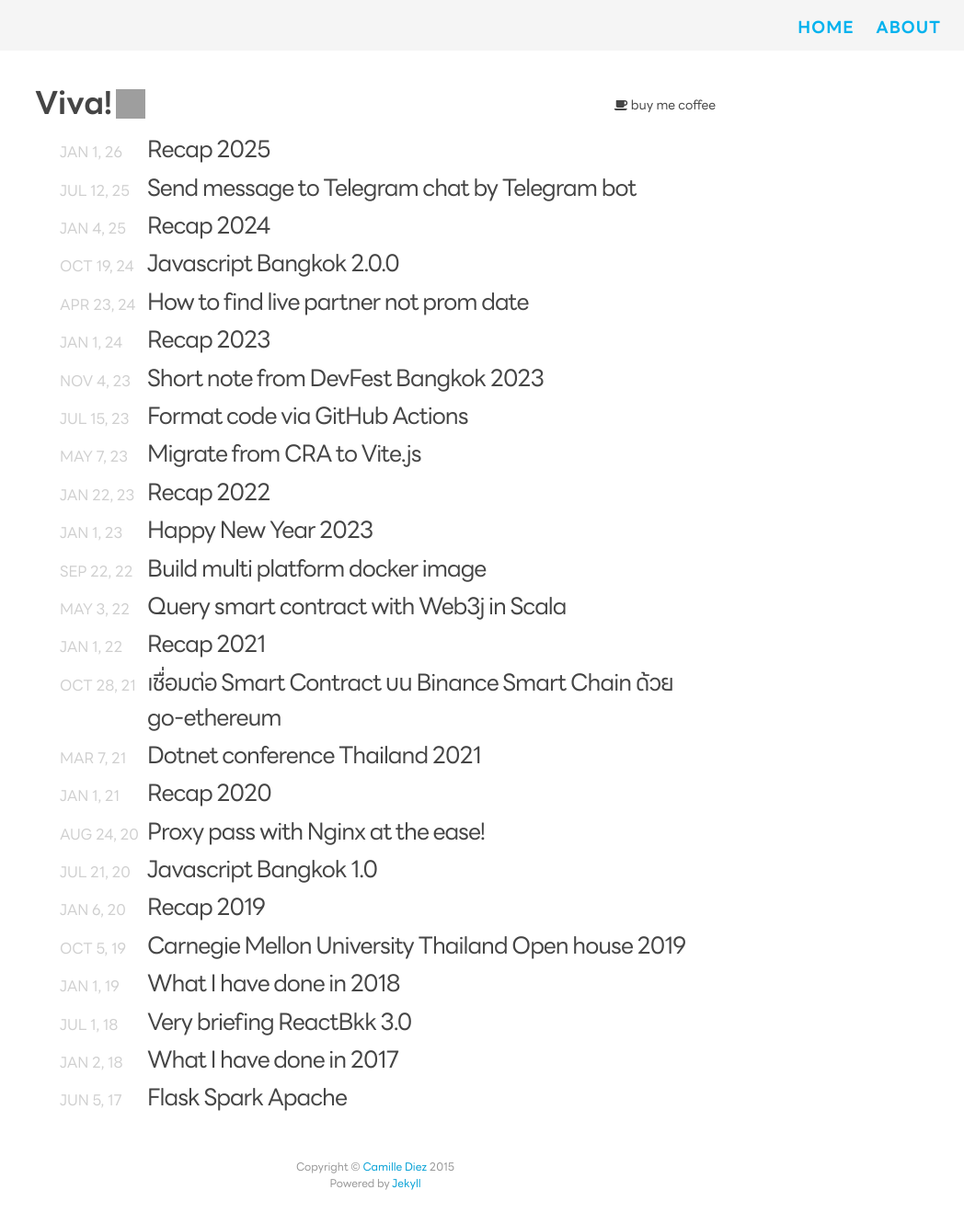
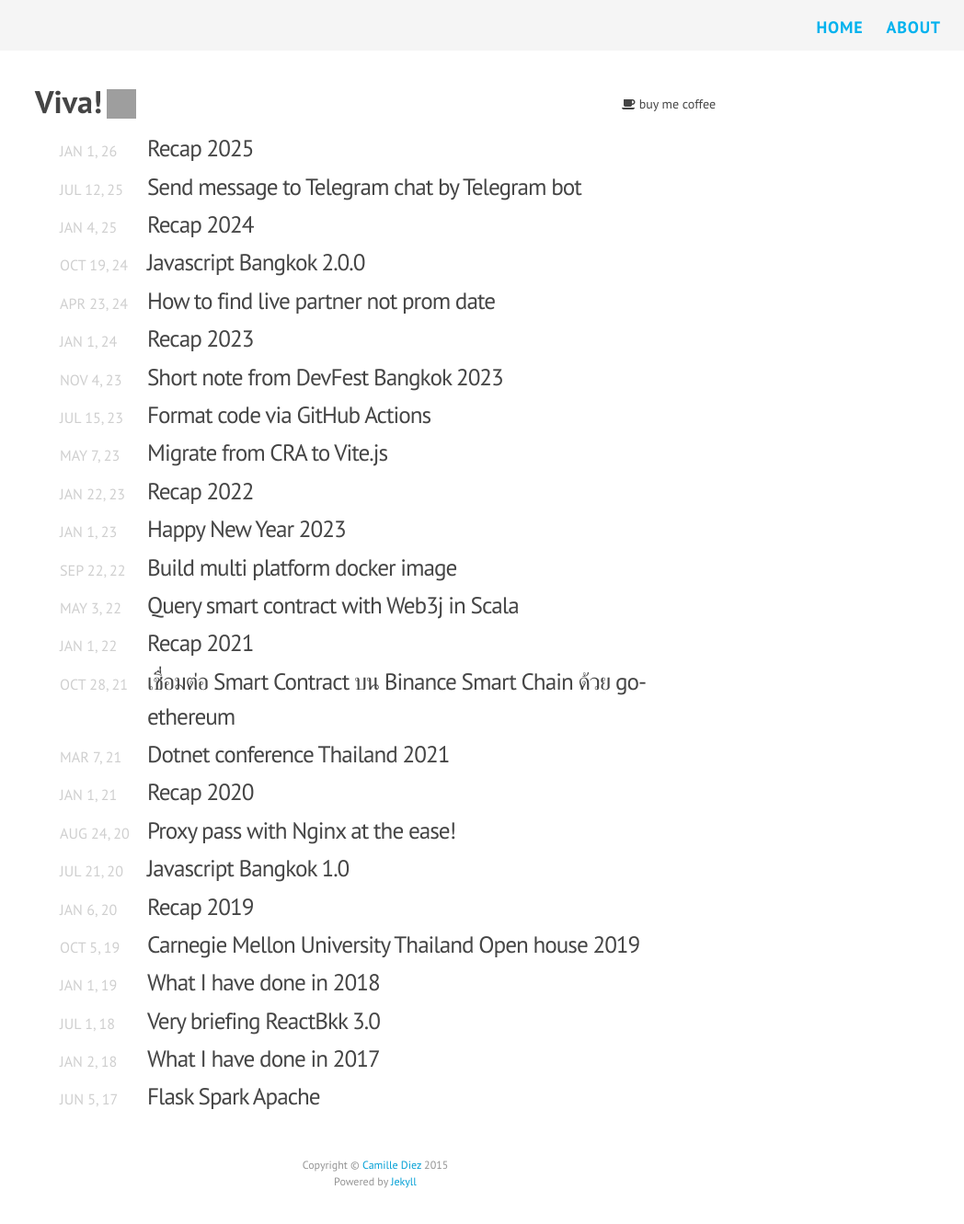
Before and after one commit to oat9002/oat9002.github.io, a Jekyll site: the page built from index.html, in a window 1280 px wide. Shown: the whole page at 92% size, without its empty margins (232-1280 px from the left). Built offline with Jekyll 4.4.1, drawn with Linux system fonts in a browser that asks for light colours; nearby versions of some CDN libraries; some web fonts are replaced; grey boxes are pictures that could not be loaded.

Commit message:
🎨 update font family in main.scss and remove unused font files

```diff
--- a/_includes/head.html
+++ b/_includes/head.html
@@ -27,46 +27,5 @@
         href="https://fonts.googleapis.com/css2?family=Google+Sans+Code:wght@400;700&family=PT+Sans:wght@400;700&display=swap"
         rel="stylesheet"
     />
-    <link
-        rel="preload"
-        as="font"
-        href="/assets/fonts/line_seed/LINESeedJP_OTF_Rg.woff2"
-        type="font/woff2"
-        crossorigin="anonymous"
-    />
-    <link
-        rel="preload"
-        as="font"
-        href="/assets/fonts/line_seed/LINESeedJP_OTF_Bd.woff2"
-        type="font/woff2"
-        crossorigin="anonymous"
-    />
-    <link
-        rel="preload"
-        as="font"
-        href="/assets/fonts/line_seed/LINESeedSans_W_Rg.woff2"
-        type="font/woff2"
-        crossorigin="anonymous"
-    />
-    <link
-        rel="preload"
-        as="font"
-        href="/assets/fonts/line_seed/LINESeedSans_W_Bd.woff2"
-        type="font/woff2"
-        crossorigin="anonymous"
-    />
-    <link
-        rel="preload"
-        as="font"
-        href="/assets/fonts/line_seed/LINESeedSansTH_W_Rg.woff2"
-        type="font/woff2"
-        crossorigin="anonymous"
-    />
-    <link
-        rel="preload"
-        as="font"
-        href="/assets/fonts/line_seed/LINESeedSansTH_W_Bd.woff2"
-        type="font/woff2"
-        crossorigin="anonymous"
-    />
+    <link href="https://fonts.googleapis.com/css2?family=Google+Sans+Code:ital,wght@0,300..800;1,300..800&family=Google+Sans:ital,opsz,wght@0,17..18,400..700;1,17..18,400..700&display=swap" rel="stylesheet">
 </head>
--- a/css/main.scss
+++ b/css/main.scss
@@ -5,8 +5,7 @@
 @use "sass:color";
 
 // Our variables
-$base-font-family: LineSeedSans, LineSeedSansTH, LineSeedJP, "PT Sans",
-  Helvetica, Arial, sans-serif;
+$base-font-family: "Google Sans", "PT Sans", Helvetica, Arial, sans-serif;
 $base-font-size: 18px;
 $small-font-size: $base-font-size * 0.895;
 $large-font-size: $base-font-size * 1.4;
```
Also changed, not shown: Gemfile.lock, assets/fonts/line_seed/LINESeedSansTH_W_Bd.woff2 (deleted), assets/fonts/line_seed/LINESeedSansTH_W_Rg.woff2 (deleted), assets/fonts/line_seed/LINESeedSansTH_W_Th.woff2 (deleted), assets/fonts/line_seed/LINESeedSansTH_W_XBd.woff2 (deleted), assets/fonts/line_seed/LINESeedSans_W_Bd.woff2 (deleted), assets/fonts/line_seed/LINESeedSans_W_Rg.woff2 (deleted), assets/fonts/line_seed/LINESeedSans_W_Th.woff2 (deleted), assets/fonts/line_seed/LINESeedSans_W_XBd.woff2 (deleted), 4 other files.
